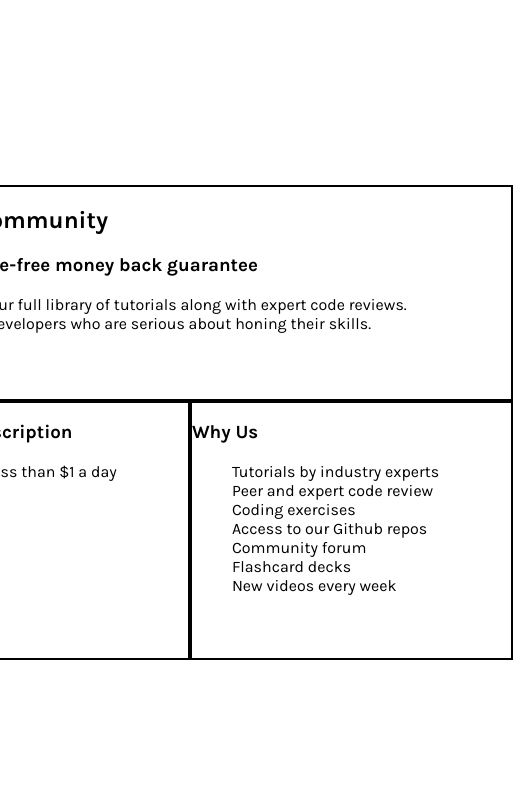
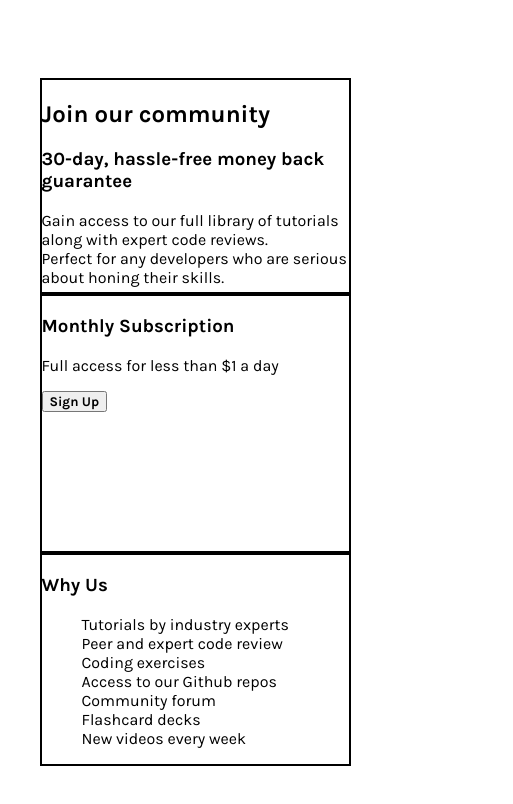
Before and after one commit to vikrambenipal/price-grid, a plain HTML site: page index.html in a window 390 px wide. Shown: the whole page, 513 px wide, since content can reach past the window. Drawn offline with Linux system fonts and the light colour scheme.

Commit message:
media query added

```diff
--- a/price_grid.css
+++ b/price_grid.css
@@ -47,3 +47,28 @@ button {
     border: 2px solid black;
     /* width: 318px; */
 }
+
+@media all and (max-width: 700px) {
+    .app-container {
+        position: absolute;
+        top: 50%;
+        left: 50%;
+        margin-top: -361px;
+        margin-left: -155.5px;
+        width: 311px;
+        height: 722px;
+        display: grid;
+        grid-template-rows: 216px 259px;
+        align-content: center;
+    }
+    .join {
+        border: 2px solid black;
+        grid-column: 1 / 1;
+    }
+    .monthly {
+        border: 2px solid black;
+    }
+    .why {
+        border: 2px solid black;
+    }
+}
```
